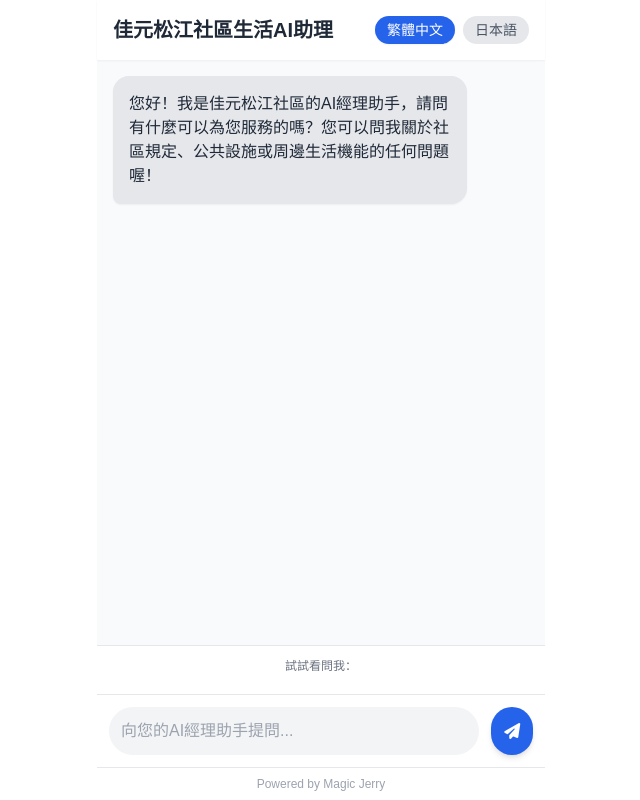
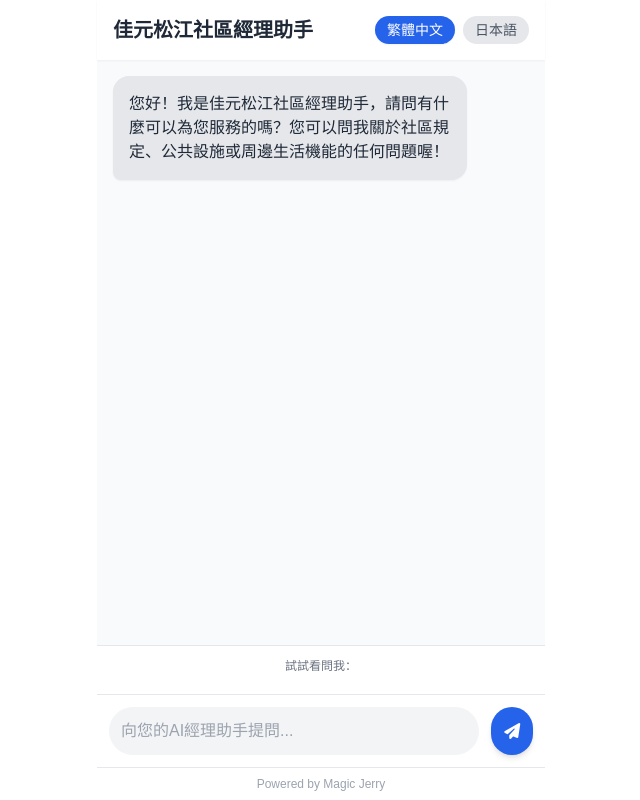
Before and after one commit to jerrylee0217520/JiaYuan-AI, a plain HTML site: page index.html in a window 1280 px wide. Shown: the whole page, without its empty margins (319-959 px from the left). Drawn offline with nearby package versions, Linux system fonts and the light colour scheme; no server answers.

Commit message:
Add files via upload

```diff
--- a/index.html
+++ b/index.html
@@ -95,11 +95,11 @@
     let currentLang = 'zh-TW';
     const translations = {
         'zh-TW': {
-            headerTitle: '佳元松江社區生活AI助理',
-            welcomeMessage: '您好！我是佳元松江社區的AI經理助手，請問有什麼可以為您服務的嗎？您可以問我關於社區規定、公共設施或周邊生活機能的任何問題喔！',
+            headerTitle: '佳元松江社區經理助手',
+            welcomeMessage: '您好！我是佳元松江社區經理助手，請問有什麼可以為您服務的嗎？您可以問我關於社區規定、公共設施或周邊生活機能的任何問題喔！',
             inputPlaceholder: '向您的AI經理助手提問...',
             suggestionsTitle: '試試看問我：',
-            thinking: 'AI經理助手正在為您查詢...'
+            thinking: '經理助手正在為您查詢...'
         },
         'ja-JP': {
             headerTitle: '佳元松江コミュニティライフAIアシスタント',
```
